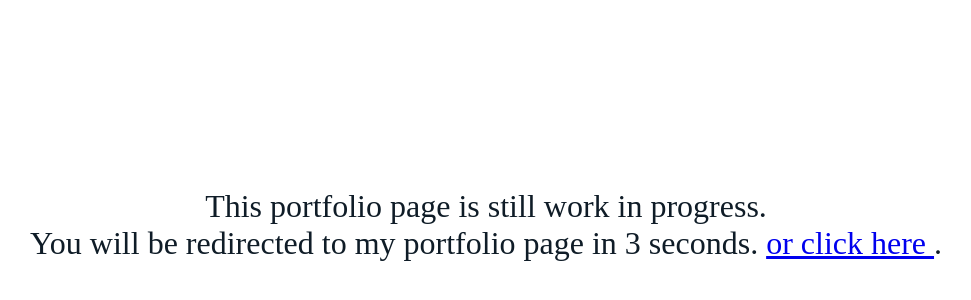
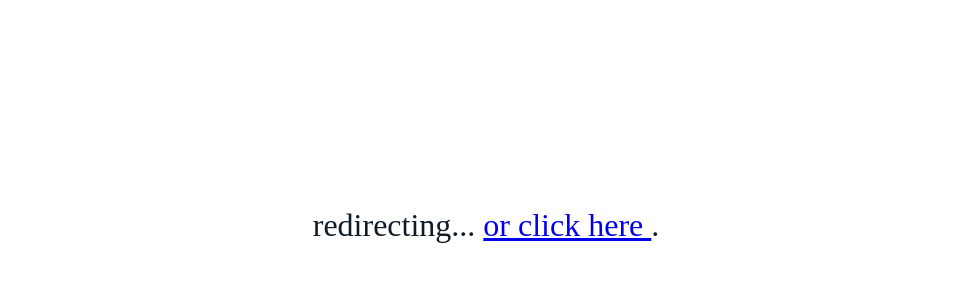
Before and after one commit to FrederikPribyl/FrederikPribyl.github.io, a plain HTML site: page index.html in a window 1280 px wide. Shown: the part 24-324 px from the top of the page, without its empty margins (154-1125 px from the left). Drawn offline with Linux system fonts and the light colour scheme; a web font is replaced by a local one.

Commit message:
1sec redirect

```diff
--- a/index.html
+++ b/index.html
@@ -2,13 +2,12 @@
 <html>
     <head>
         <link rel="stylesheet" href="wip_page.css">
-        <meta http-equiv="Refresh" content="3; url=https://frederikpribyl.myportfolio.com/" />
+        <meta http-equiv="Refresh" content="1; url=https://frederikpribyl.myportfolio.com/" />
     </head>
     <body>
         <div id="disclaimer_box">
             <div id="disclaimer_text">
-                This portfolio page is still work in progress.<br>
-                You will be redirected to my portfolio page in 3 seconds.
+                redirecting...
                 <a href="https://frederikpribyl.myportfolio.com/"> or click here </a>.
             </div>
         </div>
```
